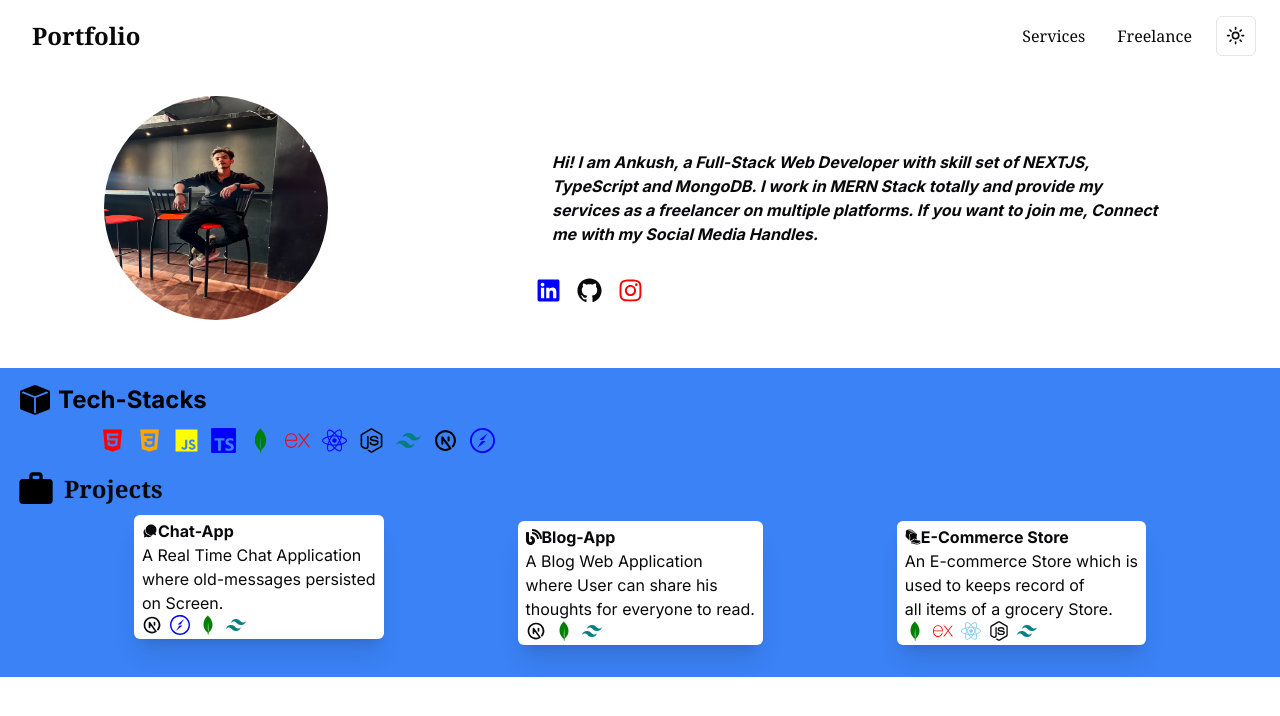
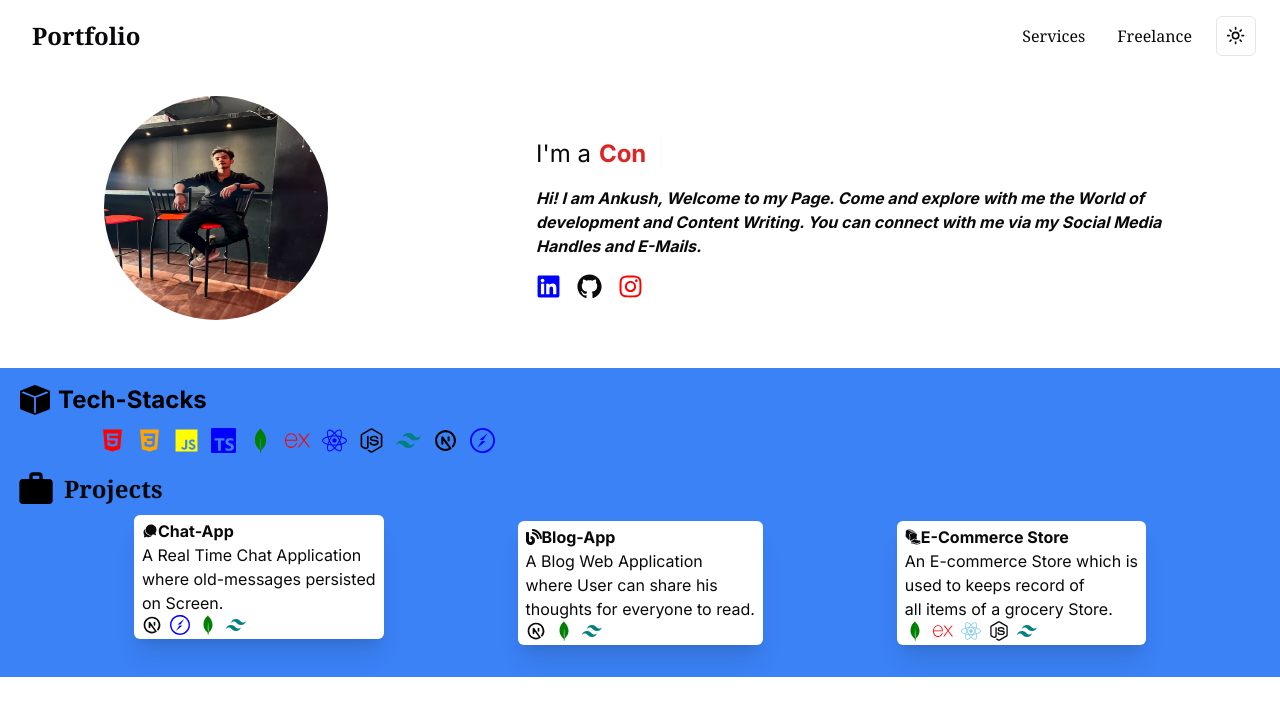
Before and after one commit to ankush-web-eng/Portfolio, a Next.js app: page / in a window 1280 px wide. Shown: the top 716 px of the page. Built offline with nearby package versions, Linux system fonts and the light colour scheme.

Commit message:
typewriter

```diff
--- a/package.json
+++ b/package.json
@@ -19,6 +19,7 @@
     "react": "^18",
     "react-dom": "^18",
     "react-icons": "^5.0.1",
+    "react-simple-typewriter": "^5.0.1",
     "tailwind-merge": "^2.2.1",
     "tailwindcss-animate": "^1.0.7"
   },
--- a/src/app/page.js
+++ b/src/app/page.js
@@ -1,3 +1,4 @@
+"use client"
 import Link from "next/link";
 import { ModeToggle } from "@/components/toggle-theme";
 import { FaLinkedin } from "react-icons/fa6";
@@ -19,8 +20,27 @@ import { SiExpress } from "react-icons/si";
 import { IoLogoJavascript } from "react-icons/io5";
 import { FaHtml5 } from "react-icons/fa";
 import { IoLogoCss3 } from "react-icons/io";
+import { useTypewriter,Cursor } from "react-simple-typewriter";
 
 export default function Home() {
+
+  const [text] = useTypewriter({
+    words: ["Ankush","Developer", "Content Writer" ],
+    loop: {},
+    typeSpeed:100,
+    deleteSpeed: 40,
+  })
+
+  const changeColors = function () {
+    const hex = "0123456789ABCDEF";
+    var cl = "#";
+    for (let i = 0; i < 6; i++) {
+      cl += hex[Math.floor(Math.random() * 16)];
+    }
+    return cl;
+    // console.log(cl)
+  };
+
   return (
     <div className="h-screen w-screen flex flex-col scroll-smooth overflow-x-hidden ">
       <nav className="flex justify-between max-h-full py-3">
@@ -50,11 +70,16 @@ export default function Home() {
           className="rounded-full w-56 h-56"
         />
         <div className="md:w-1/2 w-5/6 mt-5 flex flex-col space-y-4 items-start">
-          <div className="p-4 ease-linear duration-300 italic font-bold">
-            Hi! I am Ankush, a Full-Stack Web Developer with skill set of
-            NEXTJS, TypeScript and MongoDB. I work in MERN Stack totally and
-            provide my services as a freelancer on multiple platforms. If you
-            want to join me, Connect me with my Social Media Handles.
+        <div className=" text-2xl flex items-center space-x-2">
+          <span className="">I'm a </span>
+          <span className="font-bold text-red-600" >{text}</span>
+          <span><Cursor /></span>
+        </div>
+          <div className=" ease-linear duration-300 italic font-bold">
+            Hi! I am Ankush, Welcome to my Page. Come and explore with me
+            the World of development and Content Writing.
+            You can connect with me via my Social Media Handles
+            and E-Mails.
           </div>
           <div className="flex flex-row space-x-4">
             <Link
```
Also changed, not shown: 1 other file (tests, documents, lock files or other folders).
